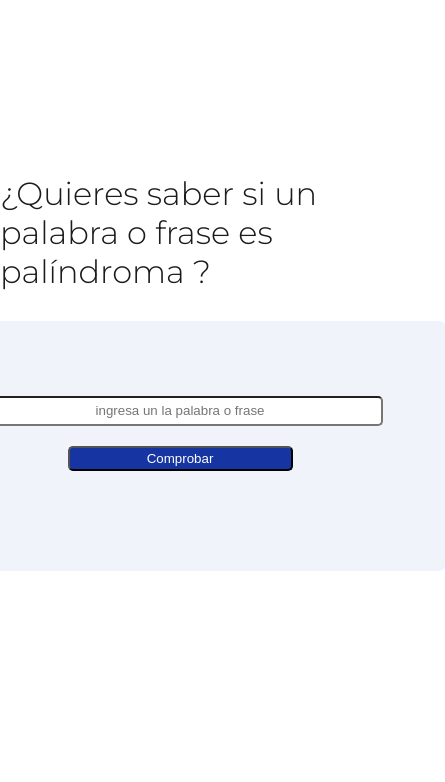
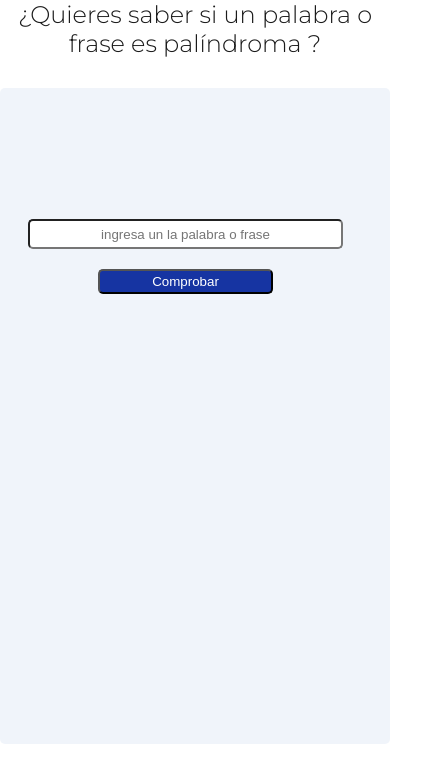
Before and after one commit to djpalacio/pagina-palindromas, a plain HTML site: page index.html in a window 390 px wide. Shown: the whole page, 445 px wide, since content can reach past the window. Drawn offline with Linux system fonts and the light colour scheme.

Commit message:
se agregan mediaquertis para hacerla responsive

```diff
--- a/styles.css
+++ b/styles.css
@@ -72,3 +72,45 @@
     margin-top: 25px;
     font-size: 20px;
 }
+
+
+
+@media (max-width: 768px) {
+    .main-container{
+        width: 90vw;
+        height: 90vh;
+
+    }
+    .main-h1{
+        text-align: center;
+    }
+}
+
+@media (max-width: 480px) {
+
+    .main-container{
+        width: 100vw;
+        height: 100vh;
+
+    }
+    .main-h1{
+        text-align: center;
+        font-size: 1.5rem;
+    }
+
+    .main-container__form{
+        width: 90%;
+        height: 60%;
+        /* background-color: blue; */
+        display: flex;
+        margin: 10px;
+        flex-direction: column;
+        justify-content:flex-start;
+
+
+
+
+    }
+
+
+}
```
